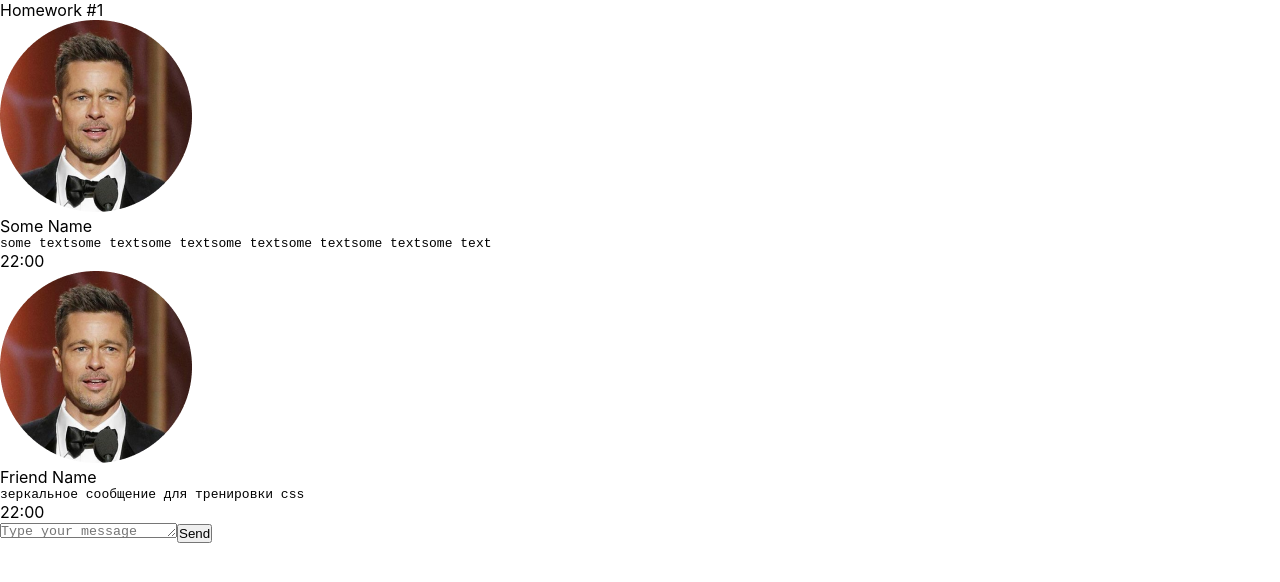
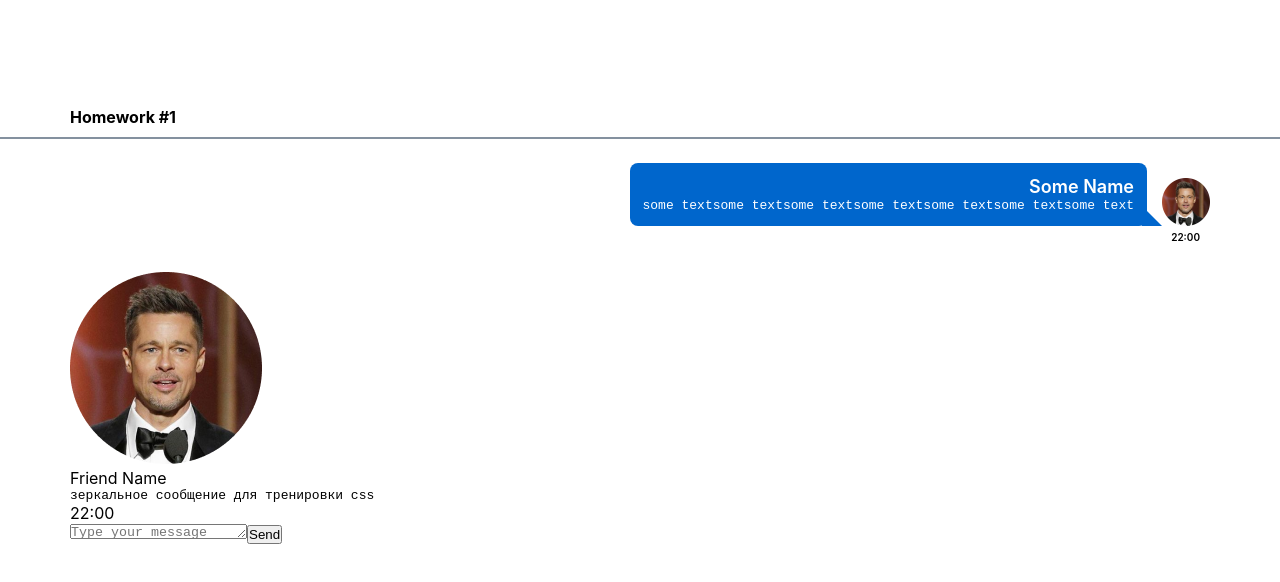
Before and after one commit to Alonasa/homeworks, a React (Create React App) app: page /#/ in a window 1280 px wide. Shown: the top 582 px of the page. Built offline with nearby package versions, Linux system fonts and the light colour scheme.

Commit message:
finish styles for message

```diff
--- a/src/s1-main/App.module.css
+++ b/src/s1-main/App.module.css
@@ -3,9 +3,13 @@
 }
 
 .hw {
-
+    padding-left: 70px;
 }
 
 .hwTitle {
-
+    padding-left: 70px;
+    padding-top: 107px;
+    padding-bottom: 10px;
+    font-weight: bold;
+    border-bottom: 2px solid #84919f;
 }
--- a/src/s2-homeworks/hw01/message/Message.module.css
+++ b/src/s2-homeworks/hw01/message/Message.module.css
@@ -1,25 +1,44 @@
 .message {
+    padding: 24px 70px;
 
 }
 
 .imageAndText {
-
+    display: flex;
+    flex-direction: row-reverse;
+    align-items: flex-end;
 }
 
 .imageAndText img {
-
+    width: 48px;
+    height: 48px;
+    margin-left: 15px;
 }
 
 .text {
-
+    padding: 13px;
+    background: #0066CC;
+    border-radius: 8px;
+    color: #FFFFFF;
+    position: relative;
 }
 
 .text:after {
-
+    content: '';
+    width: 0;
+    height: 0;
+    border-bottom: 20px solid #0066CC;
+    border-right: 20px solid transparent;
+    position: absolute;
+    bottom: 0;
+    right: -15px;
 }
 
 .name {
-
+    font-weight: 600;
+    font-size: 18px;
+    line-height: 22px;
+    text-align: right;
 }
 
 .messageText {
@@ -27,5 +46,9 @@
 }
 
 .time {
-
+    padding: 5px 10px;
+    font-weight: 600;
+    font-size: 10px;
+    line-height: 12px;
+    text-align: right;
 }
```
